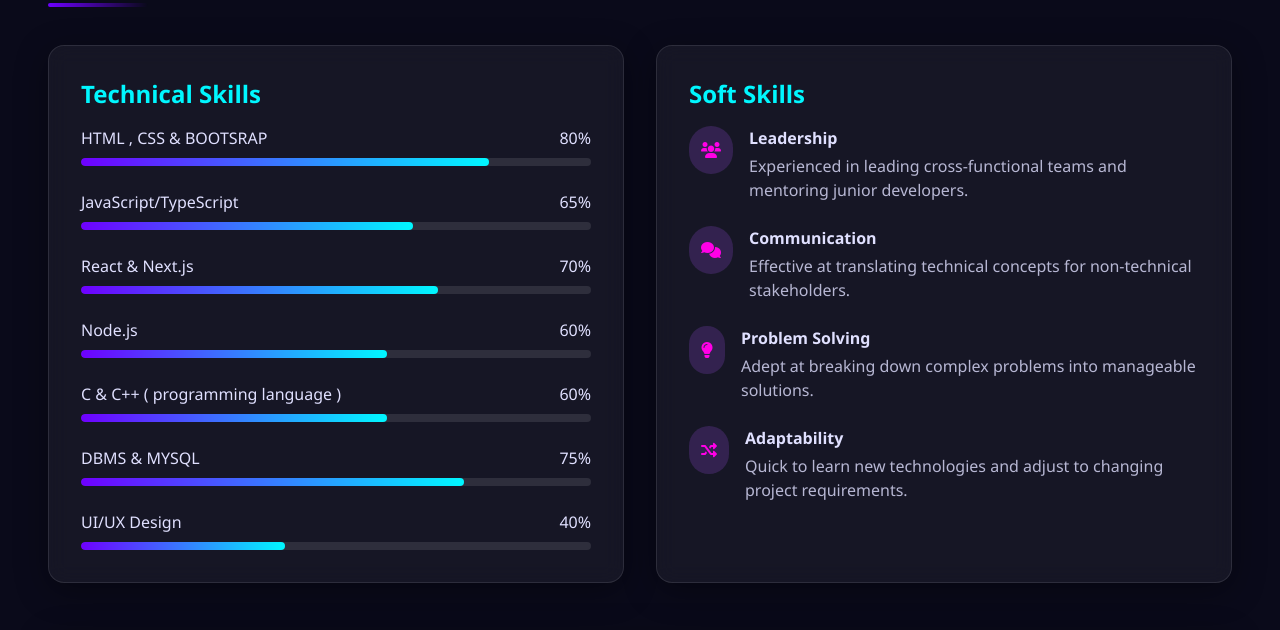
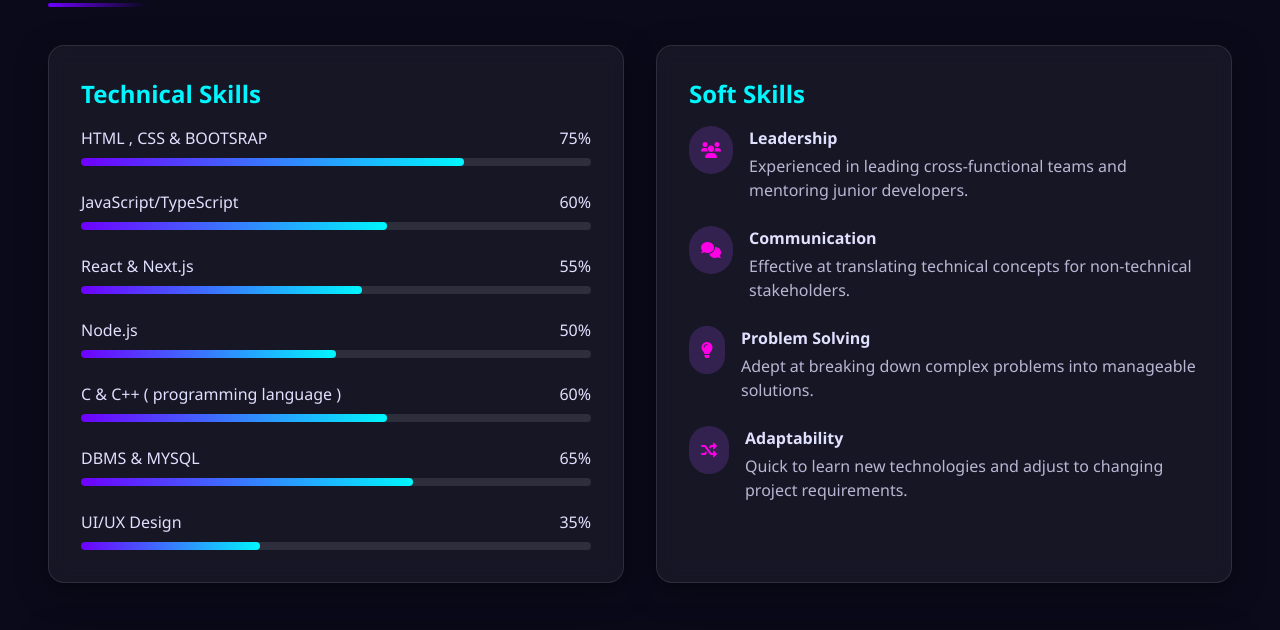
Before and after one commit to Vaibhavgupta-0001/PORTFOLIO-WEBSITE, a plain HTML site: page index.html in a window 1280 px wide. Shown: the part 1951-2581 px from the top of the page. Drawn offline with nearby package versions, Linux system fonts and the light colour scheme; animation ran at ten frames a second.

Commit message:
Update index.html

```diff
--- a/index.html
+++ b/index.html
@@ -342,39 +342,39 @@
                     <div class="mb-6">
                         <div class="flex justify-between mb-1">
                             <span>HTML , CSS & BOOTSRAP</span>
-                            <span>80%</span>
+                            <span>75%</span>
                         </div>
                         <div class="skill-bar">
-                            <div class="skill-progress" style="width: 80%"></div>
+                            <div class="skill-progress" style="width: 75%"></div>
                         </div>
                     </div>
                     <div class="mb-6">
                         <div class="flex justify-between mb-1">
                             <span>JavaScript/TypeScript</span>
-                            <span>65%</span>
+                            <span>60%</span>
                         </div>
                         <div class="skill-bar">
-                            <div class="skill-progress" style="width: 65%"></div>
+                            <div class="skill-progress" style="width: 60%"></div>
                         </div>
                     </div>
 
                     <div class="mb-6">
                         <div class="flex justify-between mb-1">
                             <span>React & Next.js</span>
-                            <span>70%</span>
+                            <span>55%</span>
                         </div>
                         <div class="skill-bar">
-                            <div class="skill-progress" style="width: 70%"></div>
+                            <div class="skill-progress" style="width: 55%"></div>
                         </div>
                     </div>
 
                     <div class="mb-6">
                         <div class="flex justify-between mb-1">
                             <span>Node.js</span>
-                            <span>60%</span>
+                            <span>50%</span>
                         </div>
                         <div class="skill-bar">
-                            <div class="skill-progress" style="width: 60%"></div>
+                            <div class="skill-progress" style="width: 50%"></div>
                         </div>
                     </div>
 
@@ -391,20 +391,20 @@
                     <div class="mb-6">
                         <div class="flex justify-between mb-1">
                             <span>DBMS & MYSQL</span>
-                            <span>75%</span>
+                            <span>65%</span>
                         </div>
                         <div class="skill-bar">
-                            <div class="skill-progress" style="width: 75%"></div>
+                            <div class="skill-progress" style="width: 65%"></div>
                         </div>
                     </div>
 
                     <div>
                         <div class="flex justify-between mb-1">
                             <span>UI/UX Design</span>
-                            <span>40%</span>
+                            <span>35%</span>
                         </div>
                         <div class="skill-bar">
-                            <div class="skill-progress" style="width: 40%"></div>
+                            <div class="skill-progress" style="width: 35%"></div>
                         </div>
                     </div>
                 </div>
```
